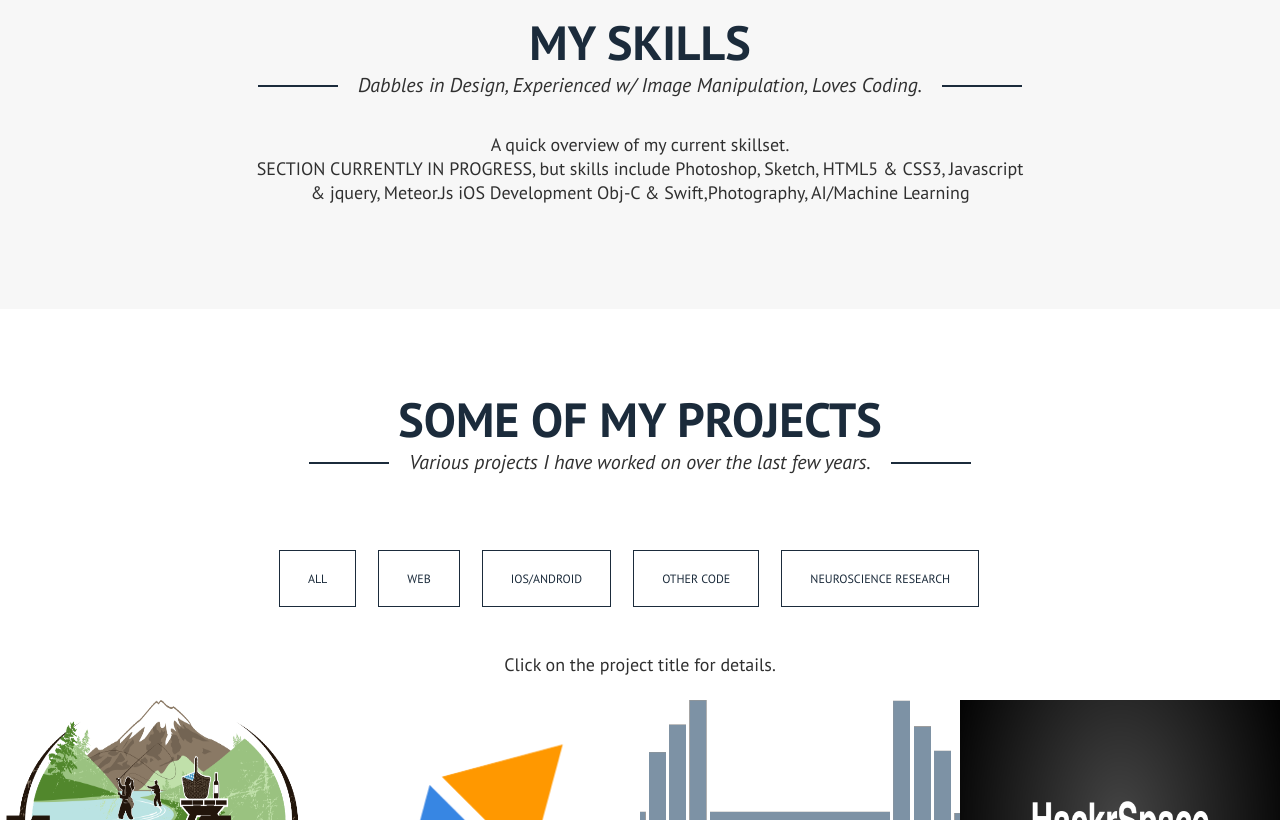
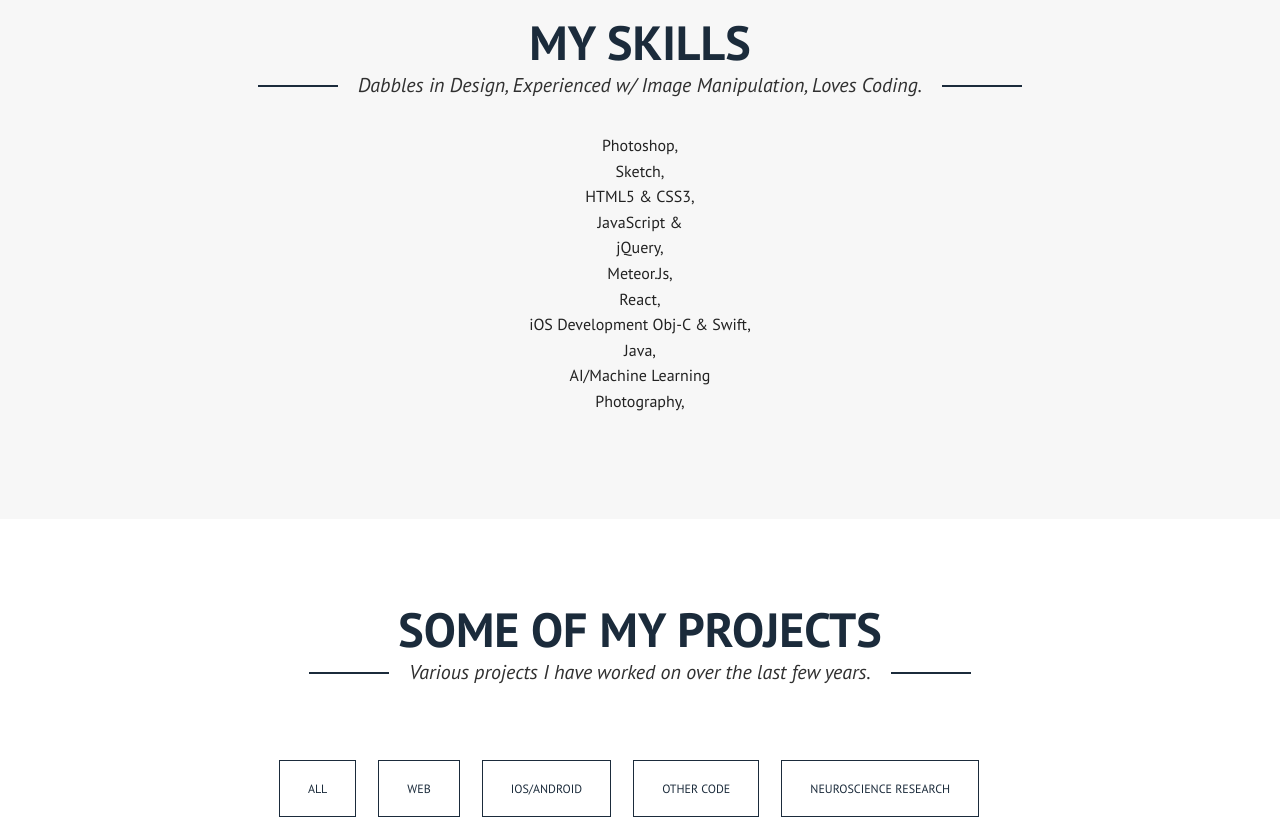
Before and after one commit to zleman1593/zleman1593.github.io, a plain HTML site: page index.html in a window 1280 px wide. Shown: the part 2660-3480 px from the top of the page. Drawn offline with Linux system fonts and the light colour scheme; files whose address does not match are found by name.

Commit message:
update skills

```diff
--- a/css/style.css
+++ b/css/style.css
@@ -1,3 +1,13 @@
+
+.skill-list {
+list-style: none;
+}
+
+
+.skill-list li{
+list-style: none;
+}
+
 
 menu, ol, ul {
     padding: 0
--- a/index.html
+++ b/index.html
@@ -209,9 +209,19 @@ Commendation, National Society of High school Scholars, Spanish language awards,
 	<!-- section Description -->
 	<div class="row">
 		<div class="large-8 large-centered columns page-description ">
-			<p>
-				A quick overview of my current skillset.	</p>
-						<p> SECTION CURRENTLY IN PROGRESS, but skills include Photoshop, Sketch, HTML5 & CSS3, Javascript & jquery, Meteor.Js iOS Development Obj-C & Swift,Photography, AI/Machine Learning
+			<ul class="skill-list">
+						<li>Photoshop,</li>
+						<li>Sketch,</li>
+						<li>HTML5 & CSS3,</li>
+						<li>JavaScript & </li>
+						<li>jQuery,</li>
+						<li>Meteor.Js,</li>
+						<li>React,</li>
+						<li>iOS Development Obj-C & Swift,</li>
+						<li>Java,</li>
+						<li>AI/Machine Learning</li>
+						<li>Photography,</li>
+						</ul>
 			</p>
 		</div>
 	</div>
@@ -378,7 +388,7 @@ Commendation, National Society of High school Scholars, Spanish language awards,
 				<li class="project text-center code">
 				<section class="portfolio-item">
 					<div class="project-img-holder">
-						<img alt="Project Image" src="img/" />
+						<img alt="Project Image" src="img/robot.jpg" />
 						<div class="arrow-holder"><div class="arrow-up"></div></div>
 					</div>
 					<!-- Work detail file name  -->
```
Also changed, not shown: projects/motion.html (+1 -1 lines), img/robot.jpg (added).
